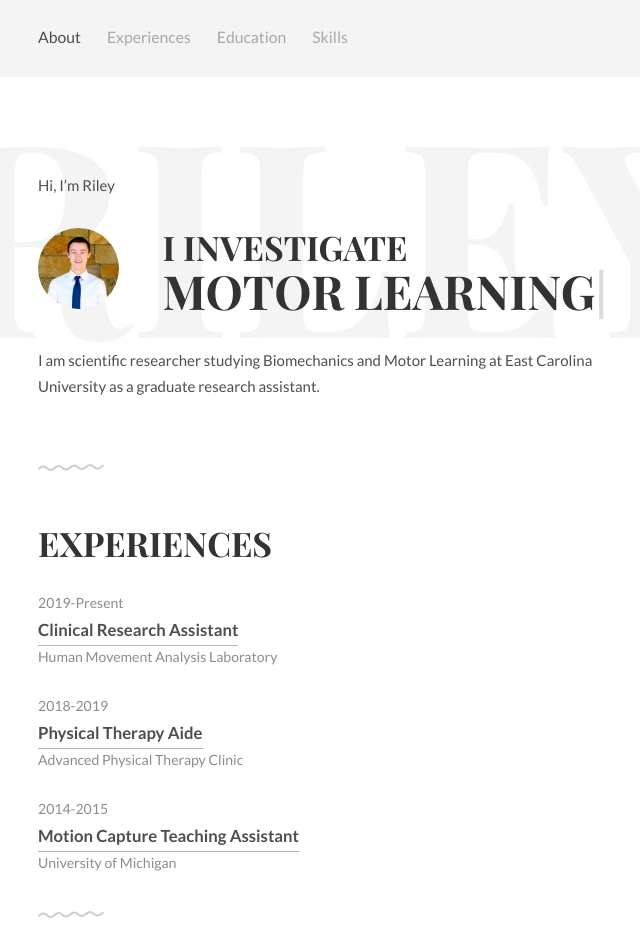
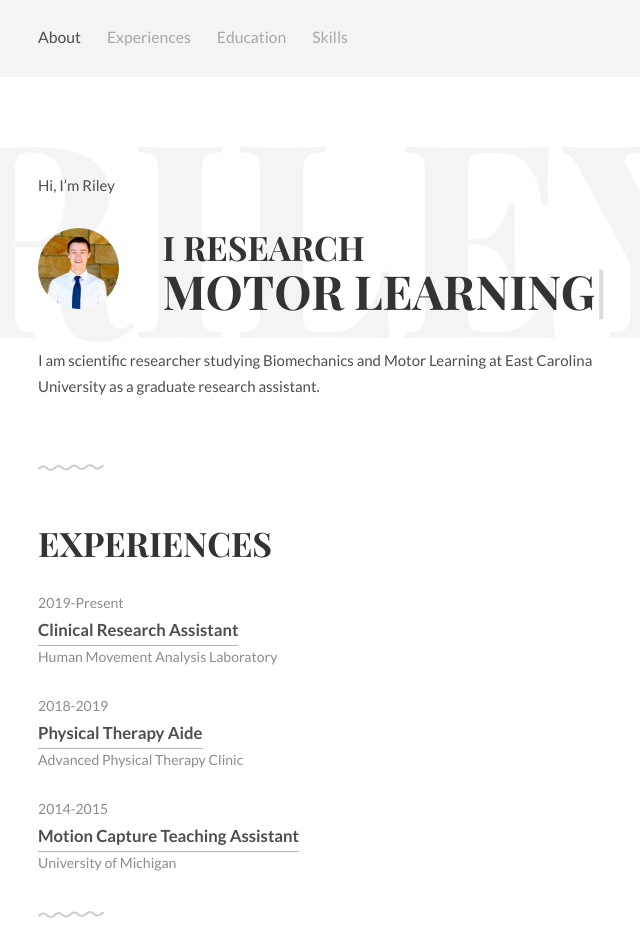
Before and after one commit to RileyHorn/rjhorn.github.io, a Jekyll site: the page index.html, which Jekyll copies as it is, in a window 1280 px wide. Shown: the top 952 px of the page, without its empty margins (291-931 px from the left). Built offline with Jekyll 4.4.1, drawn with Linux system fonts in a browser that asks for light colours.

Commit message:
Update index.html

```diff
--- a/index.html
+++ b/index.html
@@ -35,7 +35,7 @@
 		<div class="container">
 			<header class="group top-nav">
 				<div class="navigation-toggle" data-tools="navigation-toggle" data-target="#navbar-1">
-				    <span class="logo">DRACO</span>
+				    <span class="logo">Riley Horn</span>
 				</div>
 			    <nav id="navbar-1" class="navbar item-nav">
 				    <ul>
@@ -58,7 +58,7 @@
 					<img src="img/riley_profile.jpg" alt="Avatar">
 				</div>
 				<div class="unit-80">
-					<h1>I investigate<br><span id="typed"></span></h1>
+					<h1>I research<br><span id="typed"></span></h1>
 				</div>
 				<p>
 					I am scientific researcher studying Biomechanics and Motor Learning at East Carolina University as a graduate research assistant.
```
